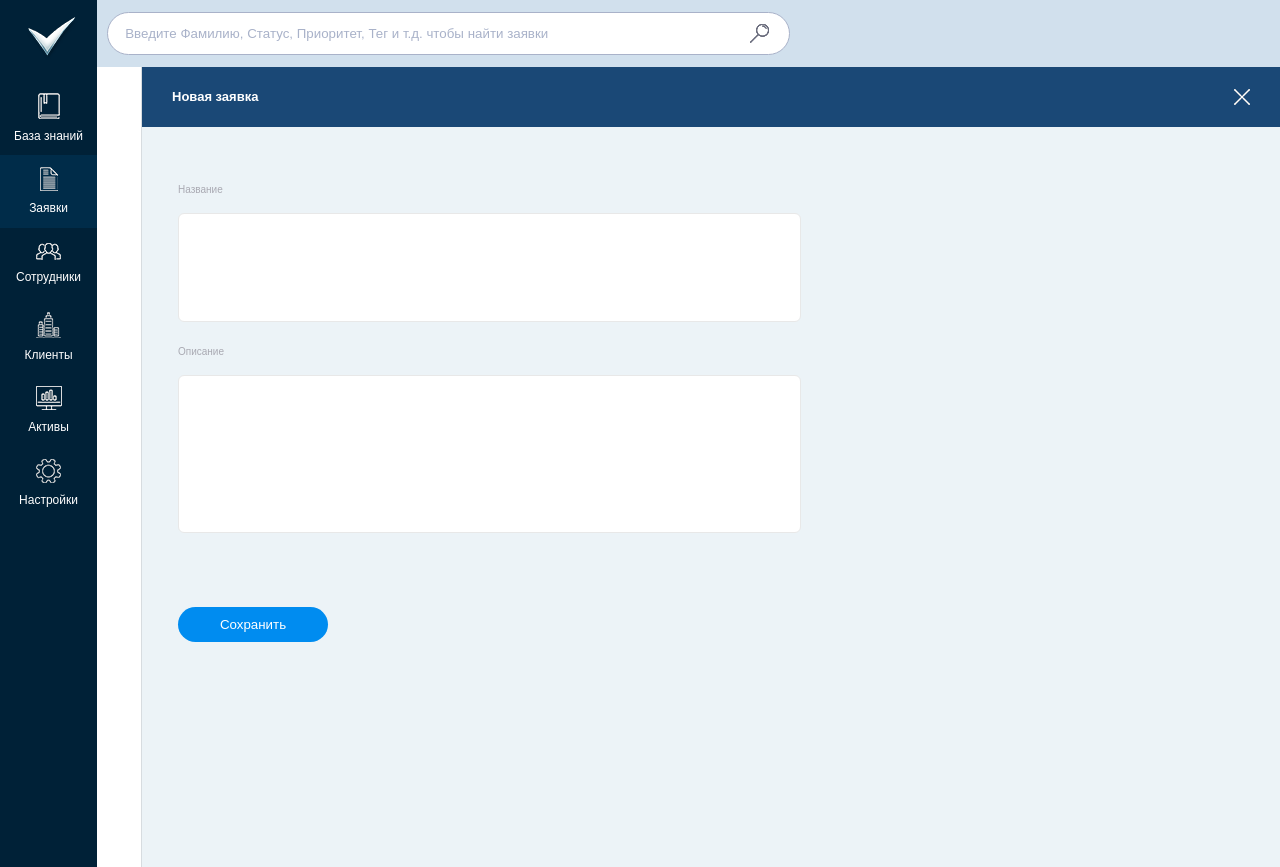
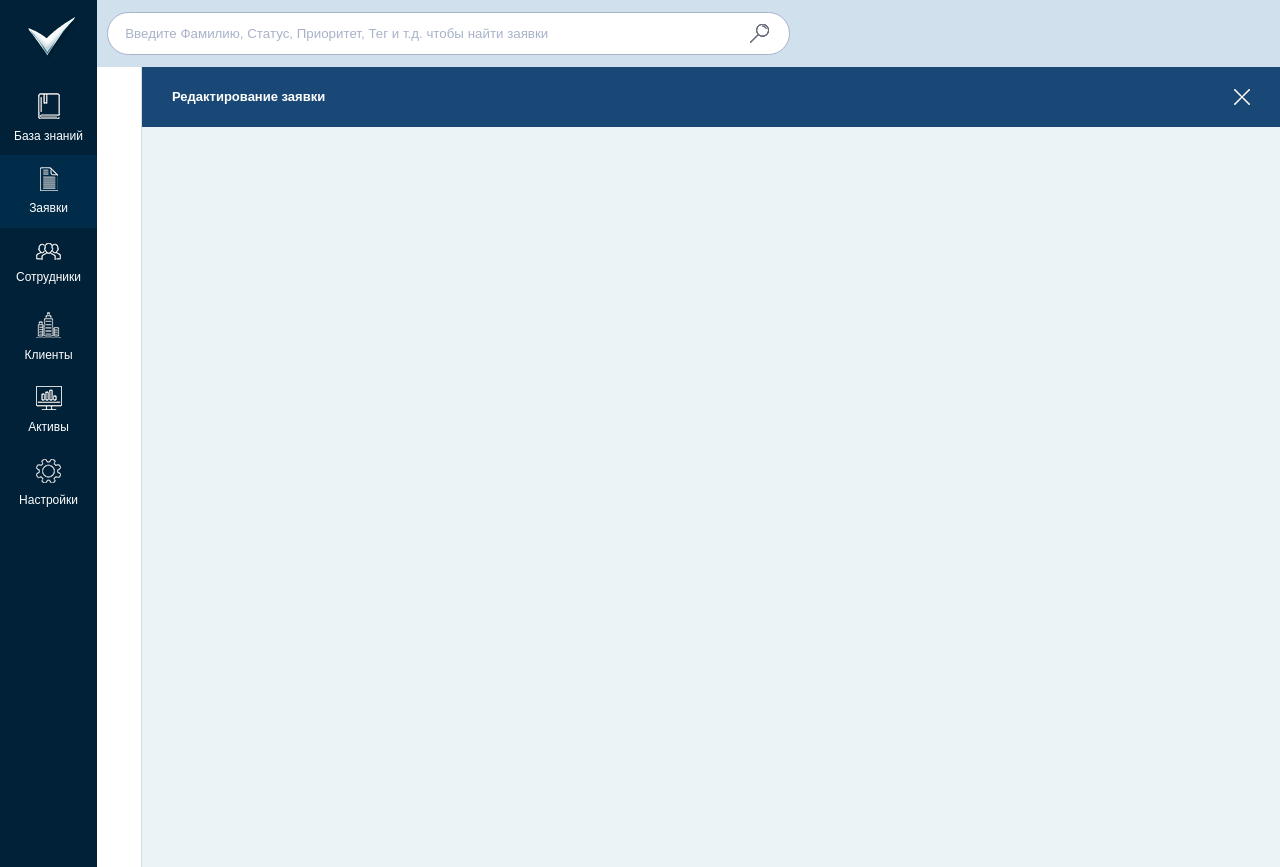
Before and after one commit to NikolasEagle/Intravision_Test, a React (Vite) app: page /tasks in a window 1280 px wide. Shown: the top 867 px of the page. Built offline with nearby package versions, Linux system fonts and the light colour scheme; no server answers.

Commit message:
Добавление компонента редактирования заявки

```diff
--- a/src/App.tsx
+++ b/src/App.tsx
@@ -5,6 +5,7 @@ import SearchBase from "./components/SearchBase";
 import CreatePopup from "./components/CreatePopup";
 import { useEffect } from "react";
 import Main from "./components/Main";
+import EditPopup from "./components/EditPopup";
 
 export default function App() {
   const navigate = useNavigate();
@@ -26,6 +27,7 @@ export default function App() {
             <Menu />
             <Main />
             <CreatePopup />
+            <EditPopup />
           </>
         }
       />
--- a/src/components/CreatePopup.tsx
+++ b/src/components/CreatePopup.tsx
@@ -2,7 +2,7 @@ import styles from "./CreatePopup.module.scss";
 
 export default function CreatePopup() {
   return (
-    <div className={styles.createPopup}>
+    <div style={{ display: "none" }} className={styles.createPopup}>
       <div className={styles.header}>
         <p>Новая заявка</p>
         <div className={styles.close}></div>
--- /dev/null
+++ b/src/components/EditPopup.module.scss
@@ -0,0 +1,35 @@
+.editPopup {
+  position: fixed;
+  display: flex;
+  flex-direction: column;
+  margin: 0;
+  width: 1138px;
+  height: 100vh;
+  right: 0;
+  top: 67px;
+  z-index: 5;
+  background: #ecf3f7;
+  border-left: solid 1px #d7dce0;
+  .header {
+    display: flex;
+    align-items: center;
+    justify-content: space-between;
+    height: 60px;
+    background: #1a4876;
+    padding: 0 30px;
+    p {
+      font-size: 13px;
+      color: #ffffff;
+      font-weight: bold;
+    }
+    .close {
+      cursor: pointer;
+      background-position: center;
+      background-image: url(/src/components/close.png);
+      background-size: 16px;
+      background-repeat: no-repeat;
+      width: 16px;
+      height: 16px;
+    }
+  }
+}
--- /dev/null
+++ b/src/components/EditPopup.tsx
@@ -0,0 +1,12 @@
+import styles from "./EditPopup.module.scss";
+
+export default function EditPopup() {
+  return (
+    <div className={styles.editPopup}>
+      <div className={styles.header}>
+        <p>Редактирование заявки</p>
+        <div className={styles.close}></div>
+      </div>
+    </div>
+  );
+}
```
